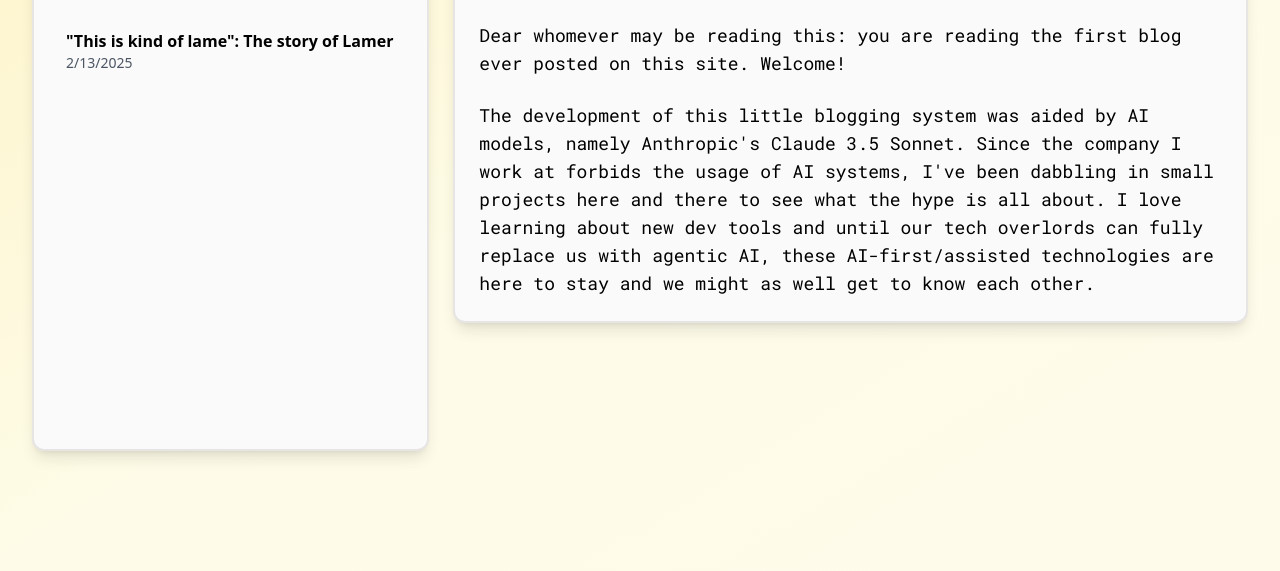
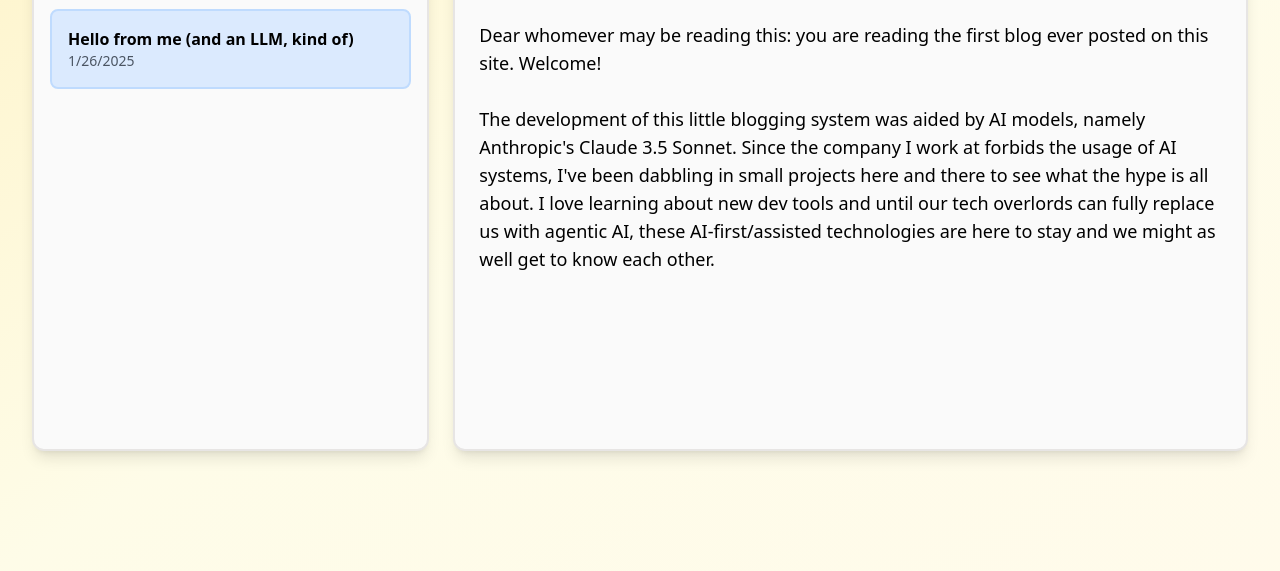
Before and after one commit to randytsao24/randytsao-me-v2, a Gatsby site: page /blog in a window 1280 px wide. Shown: the part 229-800 px from the top of the page. Built offline with nearby package versions, Linux system fonts and the light colour scheme; Gatsby itself is replaced by a stand-in of ours; some packages are replaced by stand-ins of ours.

Commit message:
Fix Markdown display for blog

```diff
--- a/package.json
+++ b/package.json
@@ -28,6 +28,8 @@
     "randalytics": "github:randytsao24/randalytics",
     "react": "^18.2.0",
     "react-dom": "^18.2.0",
+    "react-markdown": "8.0.7",
+    "remark-breaks": "^4.0.0",
     "slate-hyperscript": "^0.100.0",
     "tailwindcss": "^3.4.10"
   },
--- a/src/components/PostView.tsx
+++ b/src/components/PostView.tsx
@@ -1,4 +1,6 @@
 import React, { FC } from "react";
+import ReactMarkdown from "react-markdown";
+import remarkBreaks from "remark-breaks";
 
 interface Post {
   id: string;
@@ -17,23 +19,14 @@
 const PostView: FC<PostViewProps> = ({ post }) => {
   if (!post) {
     return (
-      <div className="bg-zinc-50 border-2 border-stone-200 rounded-xl shadow-lg p-4 sm:p-6 mx-2 sm:mx-0">
+      <div className="bg-zinc-50 border-2 border-stone-200 rounded-xl shadow-lg p-4 sm:p-6 mx-2 sm:mx-0 h-[calc(100vh-200px)] overflow-y-auto">
         <p className="text-lg text-gray-600">Select a post to read</p>
       </div>
     );
   }
 
-  // Convert markdown line breaks to HTML paragraphs
-  const formattedContent = post.rawMarkdownBody
-    .split("\n\n")
-    .map((paragraph, index) => (
-      <p key={index} className="mb-6 last:mb-0">
-        {paragraph}
-      </p>
-    ));
-
   return (
-    <div className="bg-zinc-50 border-2 border-stone-200 rounded-xl shadow-lg p-4 sm:p-6 mx-2 sm:mx-0 w-[calc(100%-1rem)] sm:w-full">
+    <div className="bg-zinc-50 border-2 border-stone-200 rounded-xl shadow-lg p-4 sm:p-6 mx-2 sm:mx-0 w-[calc(100%-1rem)] sm:w-full h-[calc(100vh-200px)] overflow-y-auto">
       <h1 className="text-3xl font-extrabold mb-2">{post.frontmatter.title}</h1>
       <p className="text-gray-600 mb-4">
         {new Date(post.frontmatter.date).toLocaleDateString()}
@@ -42,7 +35,14 @@
         <p className="text-lg italic text-gray-700 border-l-4 border-stone-300 pl-4 mb-8">
           {post.frontmatter.description}
         </p>
-        <div className="text-lg font-mono">{formattedContent}</div>
+        <div className="text-lg">
+          <ReactMarkdown
+            className="whitespace-pre-wrap"
+            remarkPlugins={[remarkBreaks]}
+          >
+            {post.rawMarkdownBody}
+          </ReactMarkdown>
+        </div>
       </div>
     </div>
   );
--- a/src/components/PostsList.tsx
+++ b/src/components/PostsList.tsx
@@ -1,4 +1,4 @@
-import React, { FC } from "react";
+import React, { FC, useMemo } from "react";
 
 interface Post {
   id: string;
@@ -21,6 +21,16 @@
   selectedPost,
   onSelectPost,
 }) => {
+  const sortedPosts = useMemo(
+    () =>
+      [...posts].sort(
+        (a, b) =>
+          new Date(b.frontmatter.date).getTime() -
+          new Date(a.frontmatter.date).getTime()
+      ),
+    [posts]
+  );
+
   const truncateTitle = (title: string, maxLength: number = 50) => {
     return title.length > maxLength
       ? `${title.substring(0, maxLength)}...`
@@ -32,12 +42,14 @@
       <select
         value={selectedPost?.id || ""}
         onChange={(e) => {
-          const selected = posts.find((post) => post.id === e.target.value);
+          const selected = sortedPosts.find(
+            (post) => post.id === e.target.value
+          );
           if (selected) onSelectPost(selected);
         }}
         className="w-full p-3 bg-zinc-50 border-2 border-stone-200 rounded-xl font-mono text-lg focus:outline-none focus:ring-2 focus:ring-stone-300"
       >
-        {posts.map((post) => (
+        {sortedPosts.map((post) => (
           <option key={post.id} value={post.id}>
             {truncateTitle(post.frontmatter.title)}
           </option>
@@ -47,10 +59,10 @@
   );
 
   const DesktopList = () => (
-    <div className="bg-zinc-50 border-2 border-stone-200 rounded-xl shadow-lg p-4 h-[calc(100vh-200px)] overflow-y-auto">
+    <div className="bg-zinc-50 border-2 border-stone-200 rounded-xl shadow-lg p-4 h-[calc(100vh-200px)] overflow-y-auto max-w-xl mx-auto">
       <h2 className="text-2xl font-extrabold mb-4 underline">Posts</h2>
       <div className="space-y-4">
-        {posts.map((post) => (
+        {sortedPosts.map((post) => (
           <div
             key={post.id}
             onClick={() => onSelectPost(post)}
--- a/src/pages/blog.tsx
+++ b/src/pages/blog.tsx
@@ -44,7 +44,7 @@
     <div className="flex flex-col min-h-screen">
       <MainLayout>
         <div className="container mx-auto px-4">
-          <div className="flex flex-col md:flex-row gap-6">
+          <div className="flex flex-col md:flex-row md:gap-6">
             <div className="md:w-1/3">
               <PostsList
                 posts={posts}
```
Also changed, not shown: 1 other file.
